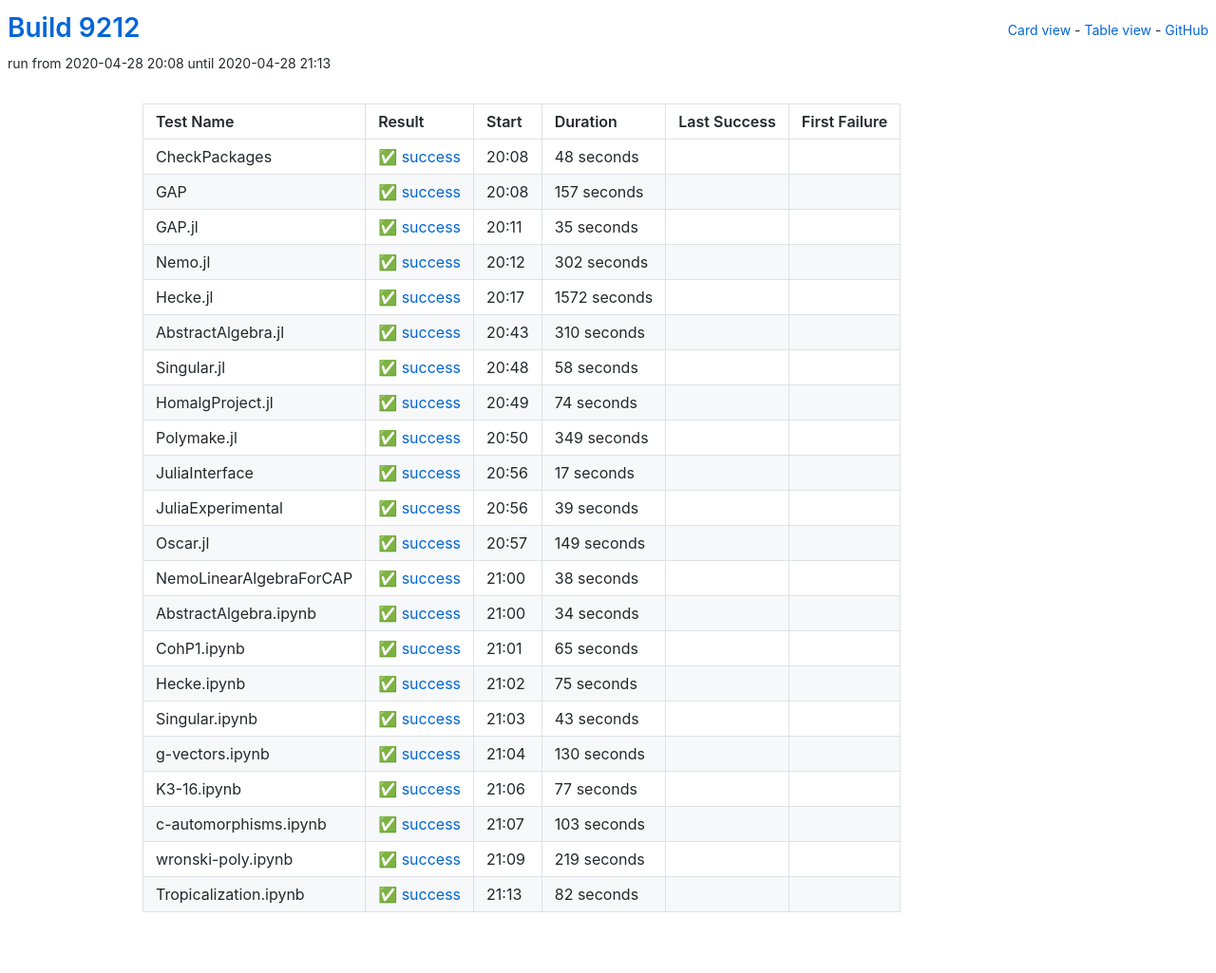
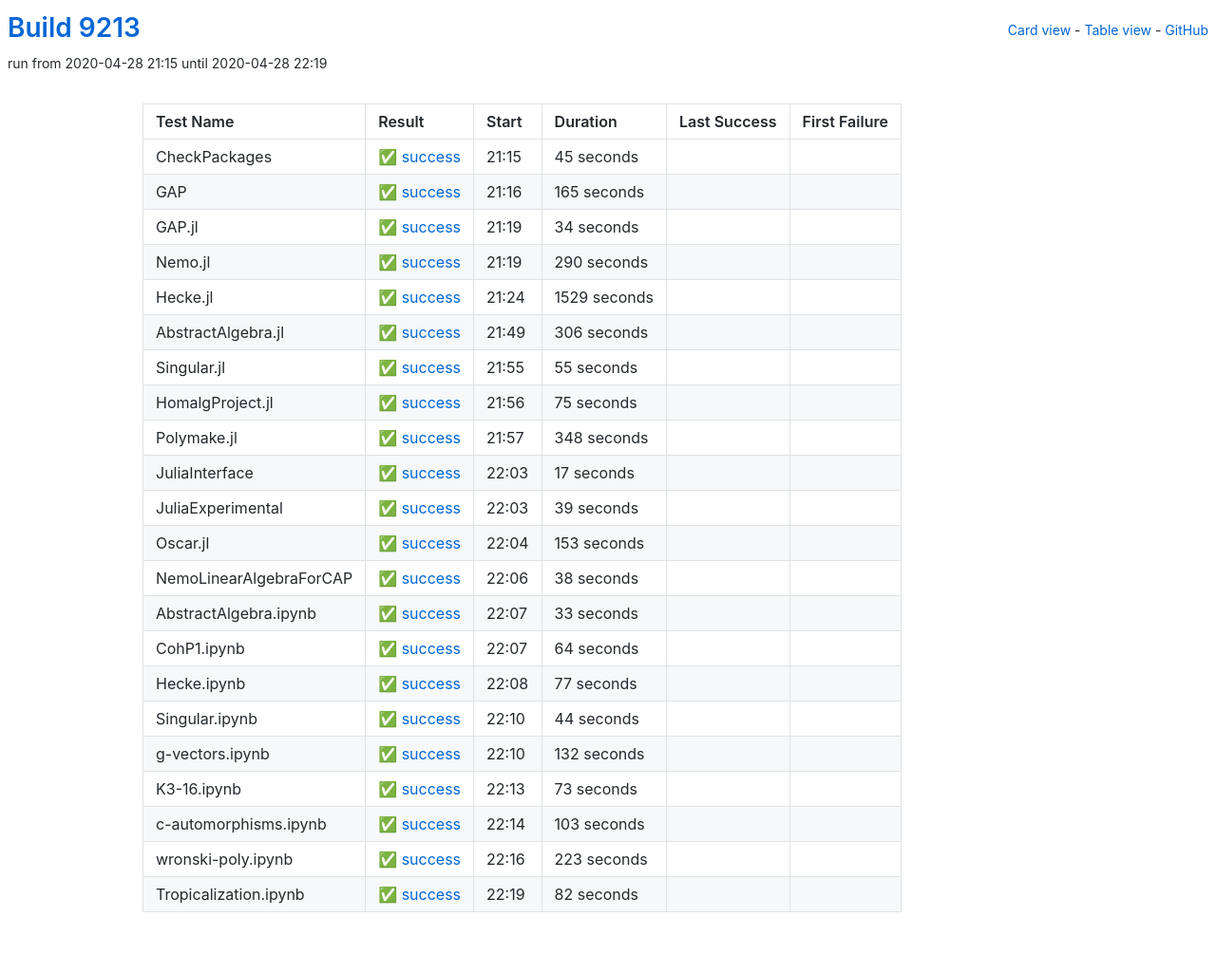
Before and after one commit to oscar-system/oscar-ci-status, a Jekyll site: the page built from table.html, in a window 1280 px wide. Shown: the whole page at 95% size. Built offline with Jekyll 4.4.1, drawn with Linux system fonts in a browser that asks for light colours.

Commit message:
Build 9213

```diff
--- a/_data/ci.yml
+++ b/_data/ci.yml
@@ -1,104 +1,104 @@
-build: 9212
-build_url: https://oscarci.mathematik.uni-kl.de/job/oscar/9212/
+build: 9213
+build_url: https://oscarci.mathematik.uni-kl.de/job/oscar/9213/
 job: oscar
 tests:
-- duration: 48
+- duration: 45
   exitcode: 0
   first_failure: false
   first_failure_url: null
   last_success: false
   last_success_url: null
-  log: https://oscarci.mathematik.uni-kl.de/job/oscar/9212/artifact/logs/build-9212/CheckPackages.log
+  log: https://oscarci.mathematik.uni-kl.de/job/oscar/9213/artifact/logs/build-9213/CheckPackages.log
   name: CheckPackages
-  start: 2020-04-28 20:08
+  start: 2020-04-28 21:15
   status: success
   success: true
-- duration: 157
+- duration: 165
   exitcode: 0
   first_failure: false
   first_failure_url: null
   last_success: false
   last_success_url: null
-  log: https://oscarci.mathematik.uni-kl.de/job/oscar/9212/artifact/logs/build-9212/GAP.log
+  log: https://oscarci.mathematik.uni-kl.de/job/oscar/9213/artifact/logs/build-9213/GAP.log
   name: GAP
-  start: 2020-04-28 20:08
+  start: 2020-04-28 21:16
   status: success
   success: true
-- duration: 35
+- duration: 34
   exitcode: 0
   first_failure: false
   first_failure_url: null
   last_success: false
   last_success_url: null
-  log: https://oscarci.mathematik.uni-kl.de/job/oscar/9212/artifact/logs/build-9212/GAP.jl.log
+  log: https://oscarci.mathematik.uni-kl.de/job/oscar/9213/artifact/logs/build-9213/GAP.jl.log
   name: GAP.jl
-  start: 2020-04-28 20:11
+  start: 2020-04-28 21:19
   status: success
   success: true
-- duration: 302
+- duration: 290
   exitcode: 0
   first_failure: false
   first_failure_url: null
   last_success: false
   last_success_url: null
-  log: https://oscarci.mathematik.uni-kl.de/job/oscar/9212/artifact/logs/build-9212/Nemo.jl.log
+  log: https://oscarci.mathematik.uni-kl.de/job/oscar/9213/artifact/logs/build-9213/Nemo.jl.log
   name: Nemo.jl
-  start: 2020-04-28 20:12
+  start: 2020-04-28 21:19
   status: success
   success: true
-- duration: 1572
+- duration: 1529
   exitcode: 0
   first_failure: false
   first_failure_url: null
   last_success: false
   last_success_url: null
-  log: https://oscarci.mathematik.uni-kl.de/job/oscar/9212/artifact/logs/build-9212/Hecke.jl.log
+  log: https://oscarci.mathematik.uni-kl.de/job/oscar/9213/artifact/logs/build-9213/Hecke.jl.log
   name: Hecke.jl
-  start: 2020-04-28 20:17
+  start: 2020-04-28 21:24
   status: success
   success: true
-- duration: 310
+- duration: 306
   exitcode: 0
   first_failure: false
   first_failure_url: null
   last_success: false
   last_success_url: null
-  log: https://oscarci.mathematik.uni-kl.de/job/oscar/9212/artifact/logs/build-9212/AbstractAlgebra.jl.log
+  log: https://oscarci.mathematik.uni-kl.de/job/oscar/9213/artifact/logs/build-9213/AbstractAlgebra.jl.log
   name: AbstractAlgebra.jl
-  start: 2020-04-28 20:43
+  start: 2020-04-28 21:49
   status: success
   success: true
-- duration: 58
+- duration: 55
   exitcode: 0
   first_failure: false
   first_failure_url: null
   last_success: false
   last_success_url: null
-  log: https://oscarci.mathematik.uni-kl.de/job/oscar/9212/artifact/logs/build-9212/Singular.jl.log
+  log: https://oscarci.mathematik.uni-kl.de/job/oscar/9213/artifact/logs/build-9213/Singular.jl.log
   name: Singular.jl
-  start: 2020-04-28 20:48
+  start: 2020-04-28 21:55
   status: success
   success: true
-- duration: 74
+- duration: 75
   exitcode: 0
   first_failure: false
   first_failure_url: null
   last_success: false
   last_success_url: null
-  log: https://oscarci.mathematik.uni-kl.de/job/oscar/9212/artifact/logs/build-9212/HomalgProject.jl.log
+  log: https://oscarci.mathematik.uni-kl.de/job/oscar/9213/artifact/logs/build-9213/HomalgProject.jl.log
   name: HomalgProject.jl
-  start: 2020-04-28 20:49
+  start: 2020-04-28 21:56
   status: success
   success: true
-- duration: 349
+- duration: 348
   exitcode: 0
   first_failure: false
   first_failure_url: null
   last_success: false
   last_success_url: null
-  log: https://oscarci.mathematik.uni-kl.de/job/oscar/9212/artifact/logs/build-9212/Polymake.jl.log
+  log: https://oscarci.mathematik.uni-kl.de/job/oscar/9213/artifact/logs/build-9213/Polymake.jl.log
   name: Polymake.jl
-  start: 2020-04-28 20:50
+  start: 2020-04-28 21:57
   status: success
   success: true
 - duration: 17
@@ -107,9 +107,9 @@ tests:
   first_failure_url: null
   last_success: false
   last_success_url: null
-  log: https://oscarci.mathematik.uni-kl.de/job/oscar/9212/artifact/logs/build-9212/JuliaInterface.log
+  log: https://oscarci.mathematik.uni-kl.de/job/oscar/9213/artifact/logs/build-9213/JuliaInterface.log
   name: JuliaInterface
-  start: 2020-04-28 20:56
+  start: 2020-04-28 22:03
   status: success
   success: true
 - duration: 39
@@ -118,20 +118,20 @@ tests:
   first_failure_url: null
   last_success: false
   last_success_url: null
-  log: https://oscarci.mathematik.uni-kl.de/job/oscar/9212/artifact/logs/build-9212/JuliaExperimental.log
+  log: https://oscarci.mathematik.uni-kl.de/job/oscar/9213/artifact/logs/build-9213/JuliaExperimental.log
   name: JuliaExperimental
-  start: 2020-04-28 20:56
+  start: 2020-04-28 22:03
   status: success
   success: true
-- duration: 149
+- duration: 153
   exitcode: 0
   first_failure: false
   first_failure_url: null
   last_success: false
   last_success_url: null
-  log: https://oscarci.mathematik.uni-kl.de/job/oscar/9212/artifact/logs/build-9212/Oscar.jl.log
+  log: https://oscarci.mathematik.uni-kl.de/job/oscar/9213/artifact/logs/build-9213/Oscar.jl.log
   name: Oscar.jl
-  start: 2020-04-28 20:57
+  start: 2020-04-28 22:04
   status: success
   success: true
 - duration: 38
@@ -140,64 +140,31 @@ tests:
   first_failure_url: null
   last_success: false
   last_success_url: null
-  log: https://oscarci.mathematik.uni-kl.de/job/oscar/9212/artifact/logs/build-9212/NemoLinearAlgebraForCAP.log
+  log: https://oscarci.mathematik.uni-kl.de/job/oscar/9213/artifact/logs/build-9213/NemoLinearAlgebraForCAP.log
   name: NemoLinearAlgebraForCAP
-  start: 2020-04-28 21:00
+  start: 2020-04-28 22:06
   status: success
   success: true
-- duration: 34
+- duration: 33
   exitcode: 0
   first_failure: false
   first_failure_url: null
   last_success: false
   last_success_url: null
-  log: https://oscarci.mathematik.uni-kl.de/job/oscar/9212/artifact/logs/build-9212/AbstractAlgebra.ipynb.log
+  log: https://oscarci.mathematik.uni-kl.de/job/oscar/9213/artifact/logs/build-9213/AbstractAlgebra.ipynb.log
   name: AbstractAlgebra.ipynb
-  start: 2020-04-28 21:00
+  start: 2020-04-28 22:07
   status: success
   success: true
-- duration: 65
+- duration: 64
   exitcode: 0
   first_failure: false
   first_failure_url: null
   last_success: false
   last_success_url: null
-  log: https://oscarci.mathematik.uni-kl.de/job/oscar/9212/artifact/logs/build-9212/CohP1.ipynb.log
+  log: https://oscarci.mathematik.uni-kl.de/job/oscar/9213/artifact/logs/build-9213/CohP1.ipynb.log
   name: CohP1.ipynb
-  start: 2020-04-28 21:01
-  status: success
-  success: true
-- duration: 75
-  exitcode: 0
-  first_failure: false
-  first_failure_url: null
-  last_success: false
-  last_success_url: null
-  log: https://oscarci.mathematik.uni-kl.de/job/oscar/9212/artifact/logs/build-9212/Hecke.ipynb.log
-  name: Hecke.ipynb
-  start: 2020-04-28 21:02
-  status: success
-  success: true
-- duration: 43
-  exitcode: 0
-  first_failure: false
-  first_failure_url: null
-  last_success: false
-  last_success_url: null
-  log: https://oscarci.mathematik.uni-kl.de/job/oscar/9212/artifact/logs/build-9212/Singular.ipynb.log
-  name: Singular.ipynb
-  start: 2020-04-28 21:03
-  status: success
-  success: true
-- duration: 130
-  exitcode: 0
-  first_failure: false
-  first_failure_url: null
-  last_success: false
-  last_success_url: null
-  log: https://oscarci.mathematik.uni-kl.de/job/oscar/9212/artifact/logs/build-9212/g-vectors.ipynb.log
-  name: g-vectors.ipynb
-  start: 2020-04-28 21:04
+  start: 2020-04-28 22:07
   status: success
   success: true
 - duration: 77
@@ -206,9 +173,42 @@ tests:
   first_failure_url: null
   last_success: false
   last_success_url: null
-  log: https://oscarci.mathematik.uni-kl.de/job/oscar/9212/artifact/logs/build-9212/K3-16.ipynb.log
+  log: https://oscarci.mathematik.uni-kl.de/job/oscar/9213/artifact/logs/build-9213/Hecke.ipynb.log
+  name: Hecke.ipynb
+  start: 2020-04-28 22:08
+  status: success
+  success: true
+- duration: 44
+  exitcode: 0
+  first_failure: false
+  first_failure_url: null
+  last_success: false
+  last_success_url: null
+  log: https://oscarci.mathematik.uni-kl.de/job/oscar/9213/artifact/logs/build-9213/Singular.ipynb.log
+  name: Singular.ipynb
+  start: 2020-04-28 22:10
+  status: success
+  success: true
+- duration: 132
+  exitcode: 0
+  first_failure: false
+  first_failure_url: null
+  last_success: false
+  last_success_url: null
+  log: https://oscarci.mathematik.uni-kl.de/job/oscar/9213/artifact/logs/build-9213/g-vectors.ipynb.log
+  name: g-vectors.ipynb
+  start: 2020-04-28 22:10
+  status: success
+  success: true
+- duration: 73
+  exitcode: 0
+  first_failure: false
+  first_failure_url: null
+  last_success: false
+  last_success_url: null
+  log: https://oscarci.mathematik.uni-kl.de/job/oscar/9213/artifact/logs/build-9213/K3-16.ipynb.log
   name: K3-16.ipynb
-  start: 2020-04-28 21:06
+  start: 2020-04-28 22:13
   status: success
   success: true
 - duration: 103
@@ -217,20 +217,20 @@ tests:
   first_failure_url: null
   last_success: false
   last_success_url: null
-  log: https://oscarci.mathematik.uni-kl.de/job/oscar/9212/artifact/logs/build-9212/c-automorphisms.ipynb.log
+  log: https://oscarci.mathematik.uni-kl.de/job/oscar/9213/artifact/logs/build-9213/c-automorphisms.ipynb.log
   name: c-automorphisms.ipynb
-  start: 2020-04-28 21:07
+  start: 2020-04-28 22:14
   status: success
   success: true
-- duration: 219
+- duration: 223
   exitcode: 0
   first_failure: false
   first_failure_url: null
   last_success: false
   last_success_url: null
-  log: https://oscarci.mathematik.uni-kl.de/job/oscar/9212/artifact/logs/build-9212/wronski-poly.ipynb.log
+  log: https://oscarci.mathematik.uni-kl.de/job/oscar/9213/artifact/logs/build-9213/wronski-poly.ipynb.log
   name: wronski-poly.ipynb
-  start: 2020-04-28 21:09
+  start: 2020-04-28 22:16
   status: success
   success: true
 - duration: 82
@@ -239,8 +239,8 @@ tests:
   first_failure_url: null
   last_success: false
   last_success_url: null
-  log: https://oscarci.mathematik.uni-kl.de/job/oscar/9212/artifact/logs/build-9212/Tropicalization.ipynb.log
+  log: https://oscarci.mathematik.uni-kl.de/job/oscar/9213/artifact/logs/build-9213/Tropicalization.ipynb.log
   name: Tropicalization.ipynb
-  start: 2020-04-28 21:13
+  start: 2020-04-28 22:19
   status: success
   success: true
```
Also changed, not shown: README.md.
